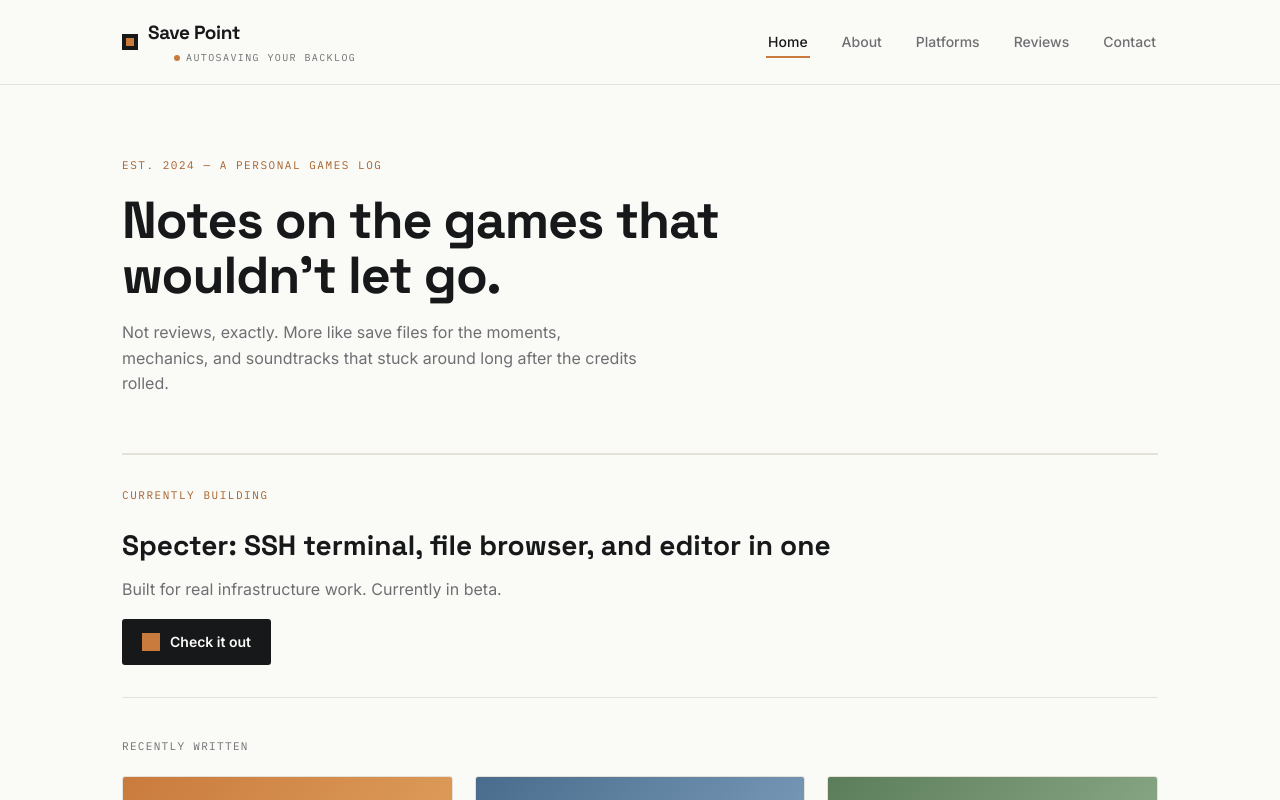
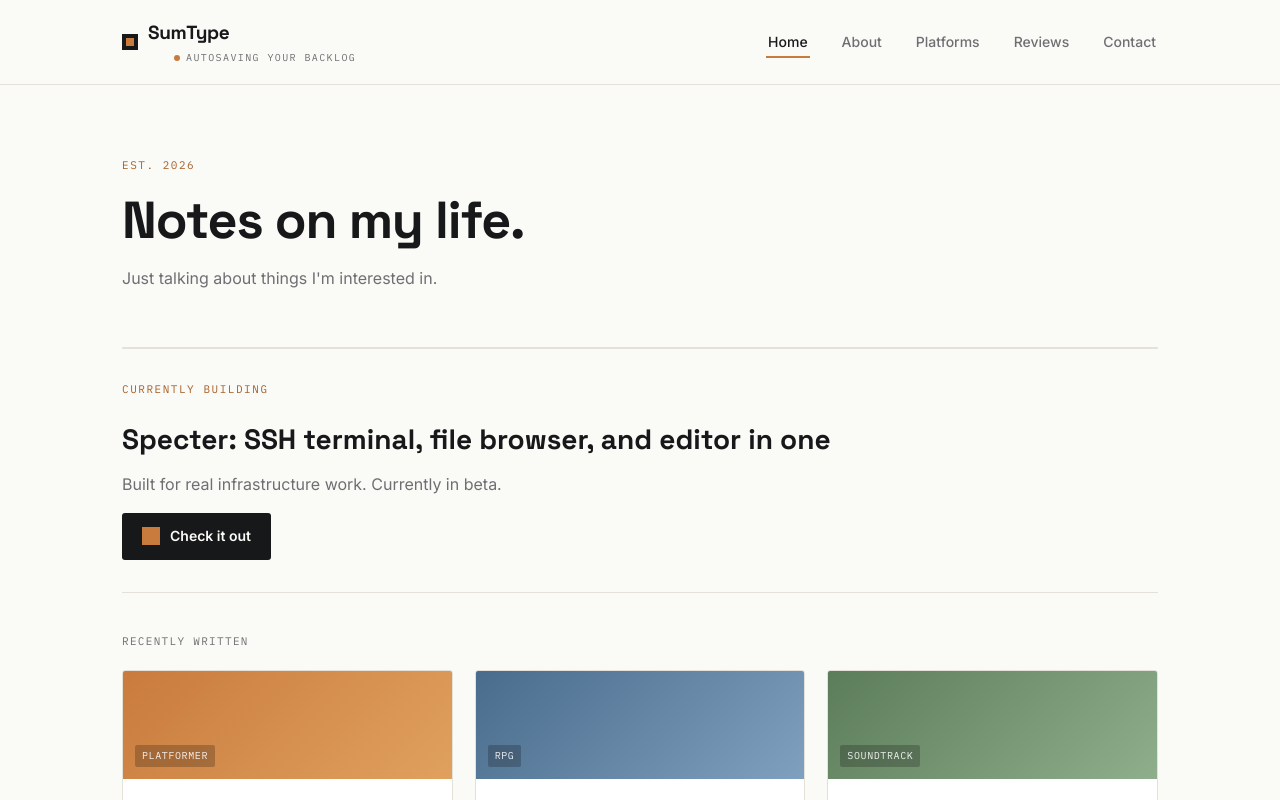
Before and after one commit to angjones3005/SumType, a Next.js app: page / in a window 1280 px wide. Shown: the top 800 px of the page. Built offline with nearby package versions, Linux system fonts and the light colour scheme.

Commit message:
update About page and add Specter promo

```diff
--- a/app/components/Nav.js
+++ b/app/components/Nav.js
@@ -15,7 +15,7 @@ export default function Nav() {
         <Link href="/" className="brand">
           <div className="brand-mark"></div>
           <div>
-            <div className="brand-name">Save Point</div>
+            <div className="brand-name">SumType</div>
             <div className="brand-sub">
               <span className="blink"></span>Autosaving your backlog
             </div>
--- a/app/page.js
+++ b/app/page.js
@@ -32,11 +32,10 @@ export default function HomePage() {
     <main>
       <div className="wrap">
         <section className="hero">
-          <span className="eyebrow">Est. 2024 — a personal games log</span>
-          <h1>Notes on the games that wouldn&apos;t let go.</h1>
+          <span className="eyebrow">Est. 2026</span>
+          <h1>Notes on my life.</h1>
           <p>
-            Not reviews, exactly. More like save files for the moments, mechanics, and
-            soundtracks that stuck around long after the credits rolled.
+            Just talking about things I'm interested in.
           </p>
         </section>
 
```
